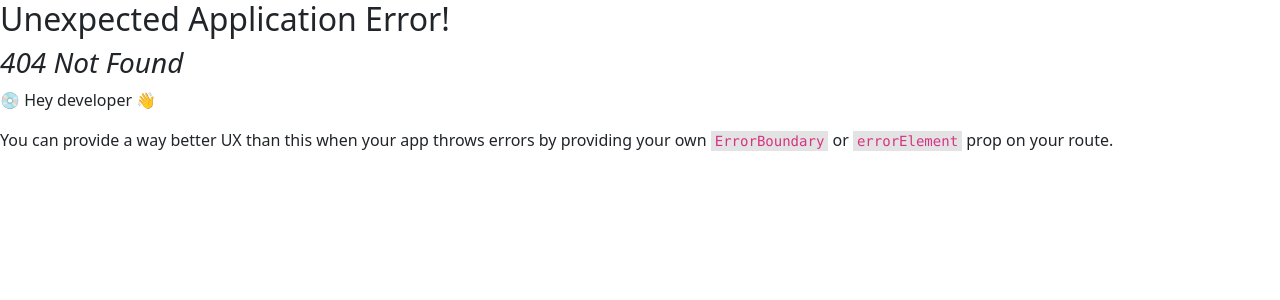
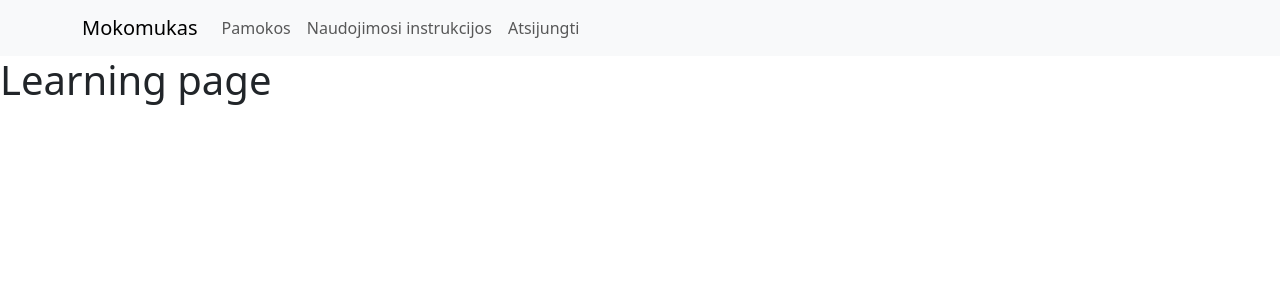
Before and after one commit to aauga/mokomukas-frontend, a React (Create React App) app: page /lessons/1 in a window 1280 px wide. Before the commit this address had no page. Shown: the top 300 px of the page. Built offline with nearby package versions, Linux system fonts and the light colour scheme.

Commit message:
create a learning page

```diff
--- /dev/null
+++ b/src/pages/LearningPage.tsx
@@ -0,0 +1,3 @@
+export default function LearningPage() {
+  return <h1>Learning page</h1>;
+}
--- a/src/routes/routes.tsx
+++ b/src/routes/routes.tsx
@@ -1,4 +1,5 @@
 import InstructionsPage from "../pages/InstructionsPage";
+import LearningPage from "../pages/LearningPage";
 import LessonsPage from "../pages/LessonsPage";
 import Root from "./Root";
 import { createBrowserRouter } from "react-router-dom";
@@ -16,6 +17,10 @@ export const router = createBrowserRouter([
         path: "/instructions",
         element: <InstructionsPage />,
       },
+      {
+        path: "/lessons/1",
+        element: <LearningPage />,
+      },
     ],
   },
 ]);
```
